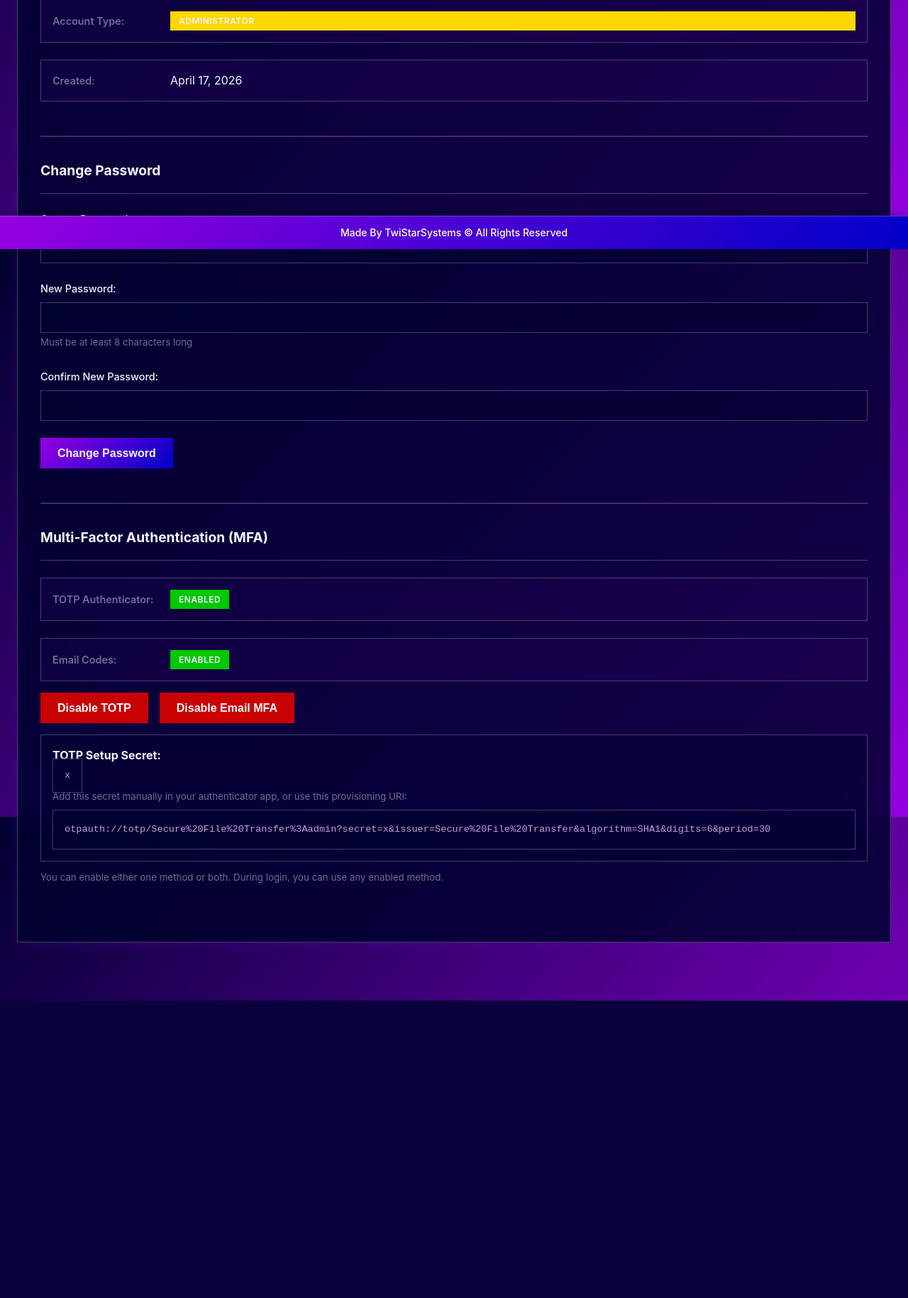
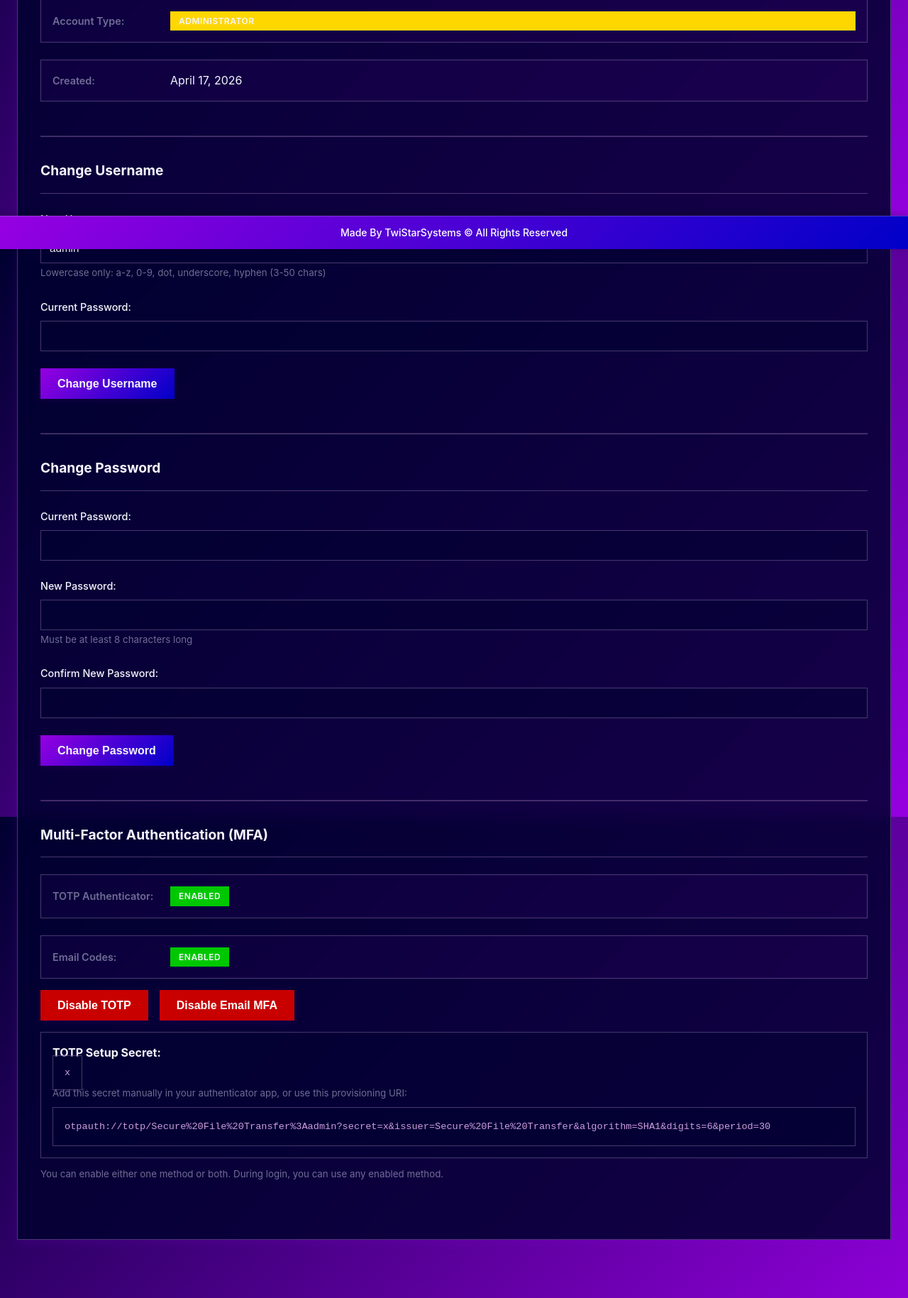
Before and after one commit to TwiStarSystems/Secure-FTP-WEB, a PHP site: page /settings.php in a window 1280 px wide. Shown: the part 449-2278 px from the top of the page at 71% size. Before the commit the page ends 1859 px from the top, so only its background shows below. Run offline with PHP 8.4, Linux system fonts and the light colour scheme; the visitor is signed in with stand-in values (Sample User, id 1); data comes from the database, SQL or seed files in the repository; tables that the repository leaves empty hold one stand-in row (values such as "Sample post").

Commit message:
License change, fixed some bugs

```diff
--- a/settings.php
+++ b/settings.php
@@ -578,6 +578,38 @@ if (
                 $message = ['type' => 'success', 'message' => 'Access code deleted successfully!'];
             } else {
                 $message = ['type' => 'error', 'message' => $result['error']];
+            }
+        }
+    }
+}
+
+// Handle username change (for authenticated user accounts)
+if ($_SERVER['REQUEST_METHOD'] === 'POST' && isset($_POST['action']) && $_POST['action'] === 'change_username') {
+    if (!$auth->verifyCSRFToken($_POST['csrf_token'])) {
+        $message = ['type' => 'error', 'message' => 'Invalid request.'];
+    } elseif (!$currentUser) {
+        $message = ['type' => 'error', 'message' => 'Username changes are only available for registered users.'];
+    } else {
+        $newUsername = strtolower(trim((string)($_POST['new_username'] ?? '')));
+        $currentPassword = (string)($_POST['username_current_password'] ?? '');
+
+        if ($newUsername === '' || $currentPassword === '') {
+            $message = ['type' => 'error', 'message' => 'All fields are required.'];
+        } elseif (!preg_match('/^[a-z0-9._-]{3,50}$/', $newUsername)) {
+            $message = ['type' => 'error', 'message' => 'Username must be lowercase only (a-z, 0-9, dot, underscore, hyphen) and 3-50 characters.'];
+        } elseif (!password_verify($currentPassword, $currentUser['password_hash'])) {
+            $message = ['type' => 'error', 'message' => 'Current password is incorrect.'];
+        } elseif ($newUsername === $currentUser['username']) {
+            $message = ['type' => 'error', 'message' => 'New username must be different from your current username.'];
+        } else {
+            $result = $userManager->updateUser($currentUser['id'], ['username' => $newUsername]);
+
+            if (!$result['success']) {
+                $message = ['type' => 'error', 'message' => $result['error']];
+            } else {
+                $_SESSION['username'] = $newUsername;
+                $currentUser = $auth->getCurrentUser();
+                $message = ['type' => 'success', 'message' => 'Username updated successfully!'];
             }
         }
     }
@@ -804,6 +836,29 @@ $csrfToken = $auth->generateCSRFToken();
                 </div>
 
                 <?php if ($currentUser): ?>
+                    <hr style="border-color: var(--color-border); margin: 2rem 0;">
+
+                    <div class="settings-section">
+                        <h3>Change Username</h3>
+                        <form method="POST" class="form-group">
+                            <input type="hidden" name="csrf_token" value="<?php echo htmlspecialchars($csrfToken); ?>">
+                            <input type="hidden" name="action" value="change_username">
+
+                            <div class="form-group">
+                                <label for="new_username">New Username:</label>
+                                <input type="text" id="new_username" name="new_username" required minlength="3" maxlength="50" pattern="[a-z0-9._-]{3,50}" value="<?php echo htmlspecialchars($currentUser['username']); ?>">
+                                <small style="color: var(--color-muted);">Lowercase only: a-z, 0-9, dot, underscore, hyphen (3-50 chars)</small>
+                            </div>
+
+                            <div class="form-group">
+                                <label for="username_current_password">Current Password:</label>
+                                <input type="password" id="username_current_password" name="username_current_password" required>
+                            </div>
+
+                            <button type="submit" class="btn">Change Username</button>
+                        </form>
+                    </div>
+
                     <hr style="border-color: var(--color-border); margin: 2rem 0;">
 
                     <div class="settings-section">
--- a/users.php
+++ b/users.php
@@ -22,9 +22,15 @@ class UserManager {
 
     // Create new user
     public function createUser($username, $password, $email, $role = 'user', $uploadQuota = 1073741824, $isTemporary = false, $expiryDate = null) {
+        $username = strtolower(trim((string)$username));
+
         // Validate input
         if (empty($username) || empty($password)) {
             return ['success' => false, 'error' => 'Username and password are required.'];
+        }
+
+        if (!preg_match('/^[a-z0-9._-]{3,50}$/', $username)) {
+            return ['success' => false, 'error' => 'Username must be lowercase only (a-z, 0-9, dot, underscore, hyphen) and 3-50 characters.'];
         }
 
         // Validate role
@@ -74,9 +80,13 @@ class UserManager {
         $params = [];
 
         if (isset($data['username'])) {
-            $username = trim((string)$data['username']);
+            $username = strtolower(trim((string)$data['username']));
             if ($username === '') {
                 return ['success' => false, 'error' => 'Username cannot be empty.'];
+            }
+
+            if (!preg_match('/^[a-z0-9._-]{3,50}$/', $username)) {
+                return ['success' => false, 'error' => 'Username must be lowercase only (a-z, 0-9, dot, underscore, hyphen) and 3-50 characters.'];
             }
 
             $existingUser = $this->db->fetch(
```
Also changed, not shown: .github/prompts/codecheck.prompt.md (added), .github/prompts/full-code-review.prompt.md (deleted), 2 other files.
